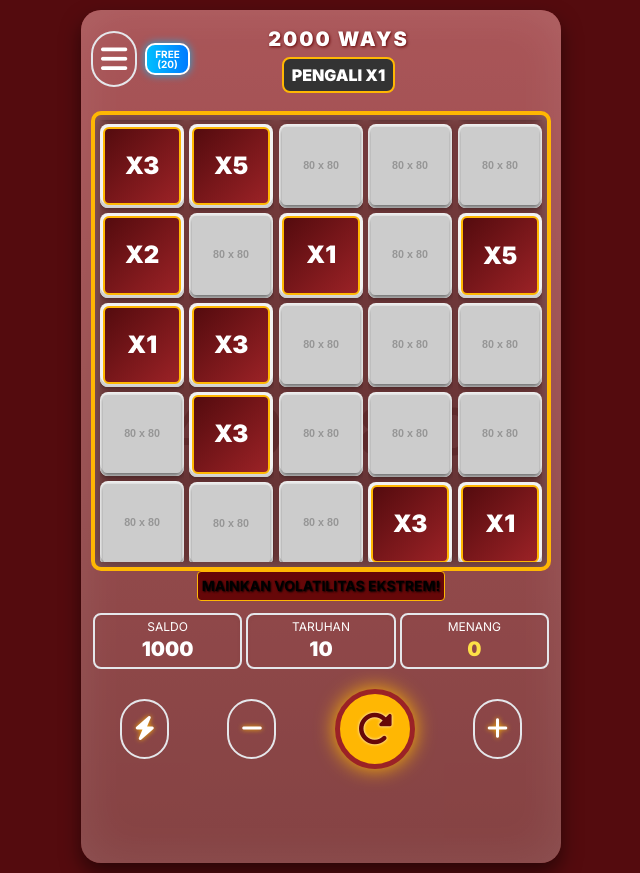
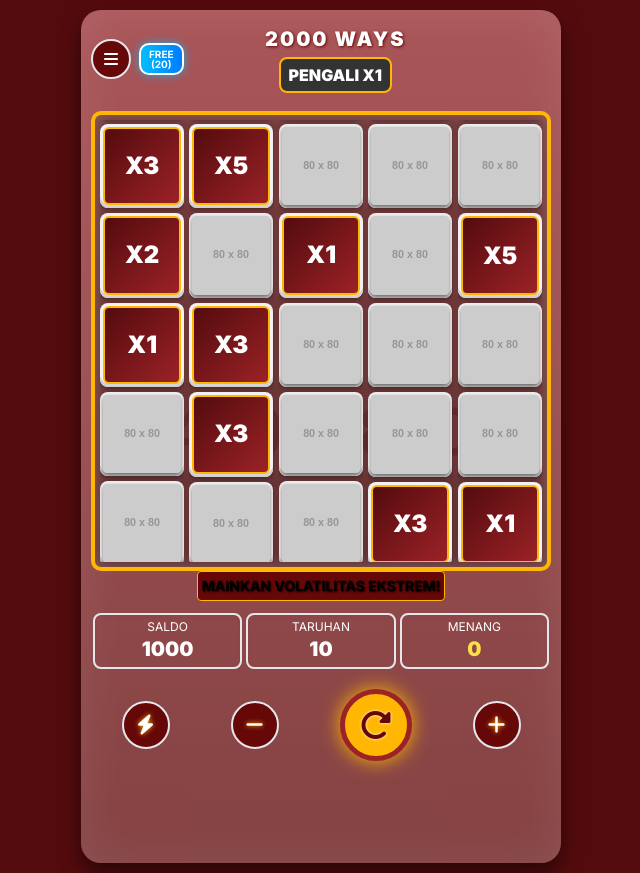
Before and after one commit to kdsmedia/cuanterusapp, a website: page Games/Mahjong2000/mahjong200.html in a window 1280 px wide. Shown: the whole page, without its empty margins (319-959 px from the left). Drawn offline with nearby package versions, Linux system fonts and the light colour scheme; placeholder pictures from the web are drawn by us.

Commit message:
Fix button icons: replace expired FA kit with CDN + consistent sizing
- FontAwesome 6.5.1 dari cdnjs (publik, tidak expired)
- fa-redo-alt → fa-rotate-right (FA6 compatible)
- Semua tombol kontrol ukuran konsisten (48x48, spin 72x72, menu 40x40)
- Ikon centered dengan flex justify-center items-center
- Hapus class redundan, inline style untuk ukuran fix

```diff
--- a/Games/Mahjong2000/mahjong200.html
+++ b/Games/Mahjong2000/mahjong200.html
@@ -216,16 +216,23 @@
         }
 
         /* GAYA IKON TOMBOL KONTROL */
-        .control-btn i {
-            /* Semua ikon + / - / bolt */
-            color: white !important; /* Ubah ikon menjadi Putih */
-            text-shadow: 0 0 5px var(--gold-accent); /* Tambahkan Bayangan Kuning Emas */
+        .control-btn i,
+        .control-btn-icon {
+            color: white !important;
+            text-shadow: 0 0 5px var(--gold-accent);
+            font-size: 20px;
+            line-height: 1;
+            display: inline-block;
         }
 
         #spin-btn i {
-            /* Ikon putaran utama */
-            color: var(--dark-red) !important; /* Ikon Putaran tetap Merah Gelap */
-            text-shadow: 0 0 3px #fff; /* Tambahkan Bayangan Putih untuk kontras pada latar belakang emas */
+            color: var(--dark-red) !important;
+            text-shadow: 0 0 3px #fff;
+            font-size: 32px;
+            line-height: 1;
+            display: inline-flex;
+            justify-content: center;
+            align-items: center;
         }
 
         /* Gaya Tombol FREE/Iklan */
@@ -250,7 +257,7 @@
             opacity: 0.6;
         }
     </style>
-    <script src="https://kit.fontawesome.com/a076d05399.js" crossorigin="anonymous"></script>
+    <link rel="stylesheet" href="https://cdnjs.cloudflare.com/ajax/libs/font-awesome/6.5.1/css/all.min.css" integrity="sha512-DTOQO9RWCH3ppGqcWaEA1BIZOC6xxalwEsw9c2QQeAIftl+Vegovlnee1c9QX4TctnWMn13TZye+giMm8e2LwA==" crossorigin="anonymous" referrerpolicy="no-referrer" />
 </head>
 <body class="bg-brown-bg">
 
@@ -259,8 +266,8 @@
     <!-- HEADER BAR --><div class="flex justify-between items-center text-white mb-2 relative z-10">
         <!-- GROUP KIRI (Menu + Free Reward) -->
         <div class="flex items-center space-x-2">
-            <button class="text-3xl p-2 rounded-full bg-dark-red border-2 border-gold-accent hover:opacity-80">
-                <i class="fas fa-bars control-btn-icon"></i>
+            <button class="flex justify-center items-center rounded-full border-2 border-gold-accent hover:opacity-80" style="width:40px;height:40px;background-color:var(--dark-red);">
+                <i class="fas fa-bars" style="color:white;font-size:16px;"></i>
             </button>
             <!-- TOMBOL FREE REWARD BARU -->
             <button id="free-reward-btn" class="active:scale-95">
@@ -316,23 +323,23 @@
     <!-- CONTROL BUTTONS -->
     <div class="flex justify-around items-center relative z-10 pt-2">
         <!-- Turbo/Lightning Button -->
-        <button id="turbo-btn" class="control-btn bg-dark-red p-3 rounded-full border-2 border-gold-accent text-gold-accent text-2xl hover:bg-red-900 active:scale-90 transition">
-            <i class="fas fa-bolt control-btn-icon"></i>
+        <button id="turbo-btn" class="control-btn flex justify-center items-center rounded-full border-2 border-gold-accent hover:bg-red-900 active:scale-90 transition" style="width:48px;height:48px;background-color:var(--dark-red);">
+            <i class="fas fa-bolt"></i>
         </button>
 
         <!-- Bet Minus Button -->
-        <button id="bet-minus-btn" class="control-btn bg-dark-red p-3 rounded-full border-2 border-gold-accent text-gold-accent text-2xl hover:bg-red-900 active:scale-90 transition">
-            <i class="fas fa-minus control-btn-icon"></i>
+        <button id="bet-minus-btn" class="control-btn flex justify-center items-center rounded-full border-2 border-gold-accent hover:bg-red-900 active:scale-90 transition" style="width:48px;height:48px;background-color:var(--dark-red);">
+            <i class="fas fa-minus"></i>
         </button>
 
         <!-- Main Spin Button -->
-        <button id="spin-btn" class="w-20 h-20 rounded-full bg-gold-accent flex justify-center items-center transform transition-transform duration-100 hover:scale-105 active:scale-95 shadow-2xl" style="border: 5px solid var(--red-primary); box-shadow: 0 0 20px var(--gold-accent);">
-            <i class="fas fa-redo-alt text-4xl text-dark-red"></i>
+        <button id="spin-btn" class="flex justify-center items-center rounded-full transform transition-transform duration-100 hover:scale-105 active:scale-95" style="width:72px;height:72px;background-color:var(--gold-accent);border:5px solid var(--red-primary);box-shadow:0 0 20px var(--gold-accent);">
+            <i class="fas fa-rotate-right"></i>
         </button>
 
         <!-- Bet Plus Button -->
-        <button id="bet-plus-btn" class="control-btn bg-dark-red p-3 rounded-full border-2 border-gold-accent text-gold-accent text-2xl hover:bg-red-900 active:scale-90 transition">
-            <i class="fas fa-plus control-btn-icon"></i>
+        <button id="bet-plus-btn" class="control-btn flex justify-center items-center rounded-full border-2 border-gold-accent hover:bg-red-900 active:scale-90 transition" style="width:48px;height:48px;background-color:var(--dark-red);">
+            <i class="fas fa-plus"></i>
         </button>
     </div>
 
```
